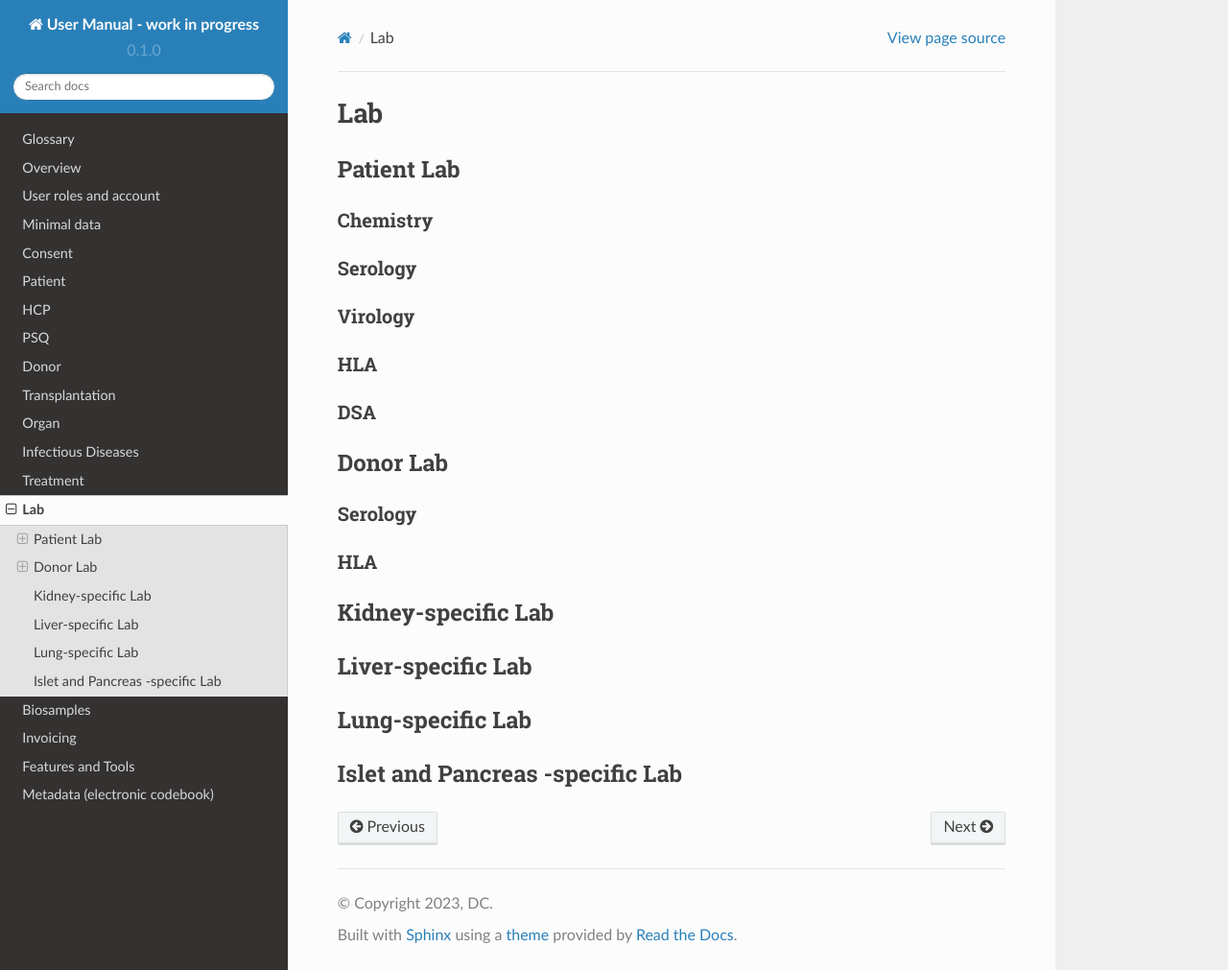
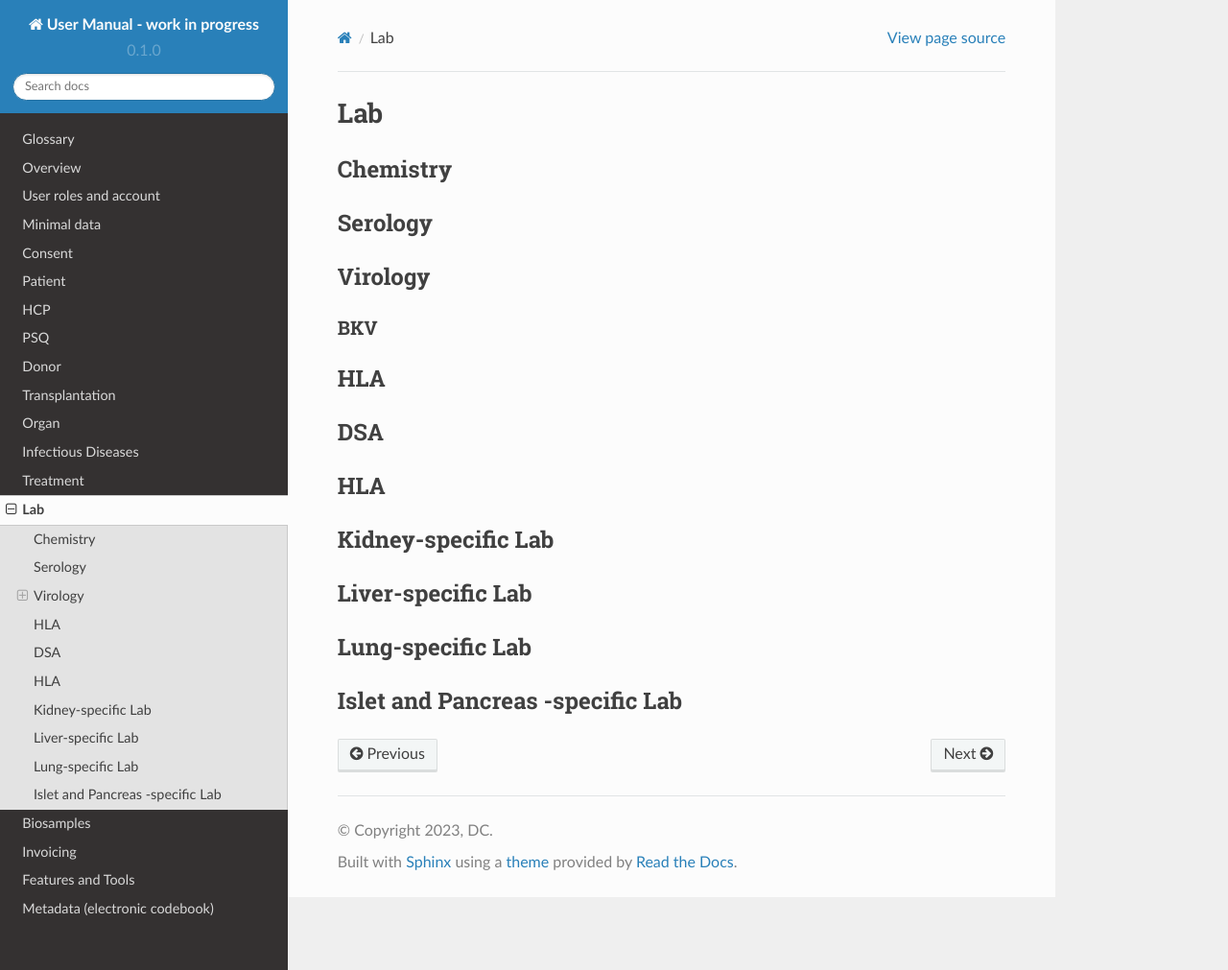
Before and after one commit to swiss-transplant-cohort-study/3LC-user-manual, a Sphinx documentation site: the page built from docs/source/lab.rst, in a window 1280 px wide and 1011 px high. Shown: the whole window at 96% size. Built offline with Sphinx 7.4.7 and the Read the Docs theme 2.0.0, drawn with Linux system fonts in a browser that asks for light colours.

Commit message:
Update lab.rst

```diff
--- a/docs/source/lab.rst
+++ b/docs/source/lab.rst
@@ -1,32 +1,27 @@
 Lab
 ######
 
-Patient Lab
-***********
-
 Chemistry
-----------
+***********************
 
 Serology
---------
+***********************
 
 Virology
---------
+***********************
+
+BKV
+------
 
 HLA
-------
+***********************
 
 DSA
---------
+***********************
 
-Donor Lab
-************
-
-Serology
---------
 
 HLA
-----
+***********************
 
 Kidney-specific Lab
 ***********************
```
